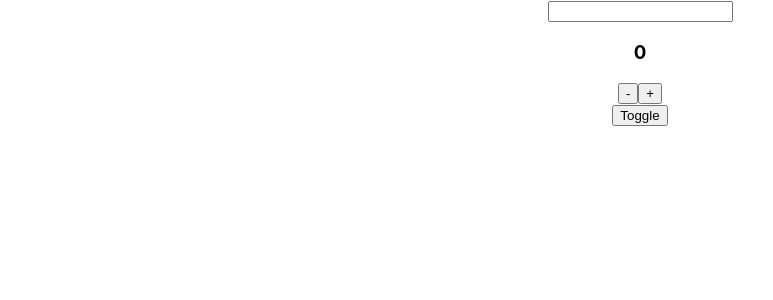
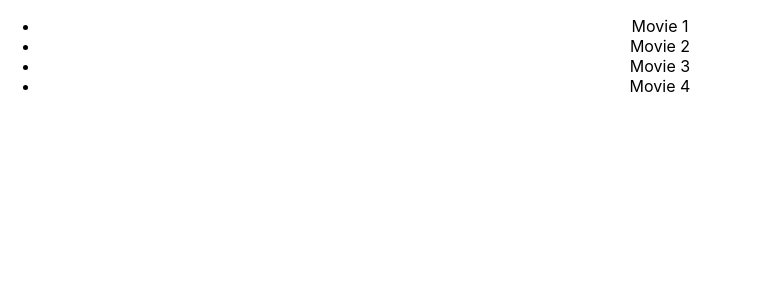
Before and after one commit to ryanroat/react-level-up-tuts, a React (Create React App) app: page / in a window 1280 px wide. Shown: the top 300 px of the page, without its empty margins (0-773 px from the left). Built offline with nearby package versions, Linux system fonts and the light colour scheme.

Commit message:
modified App.js to use MoviesList

```diff
--- a/src/App.js
+++ b/src/App.js
@@ -1,15 +1,10 @@
 import './App.css';
-import { Counter } from './Counter'
-import { Accordion } from './Accordion'
-import { Input } from './Input'
+import { MoviesList } from './MoviesList'
 
 function App() {
   return (
     <div className="App">
-      <Input />
-
-      <Counter />
-      <Accordion />
+      <MoviesList />
     </div>
   );
 }
```
